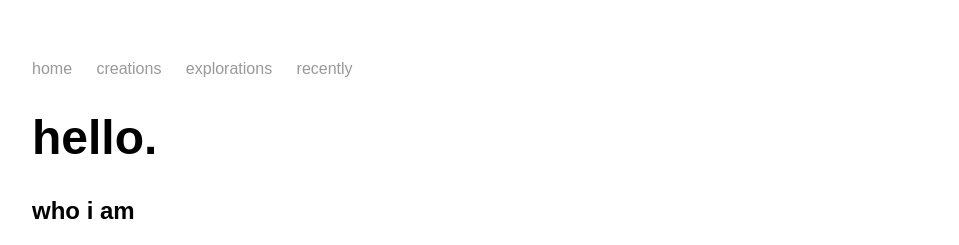
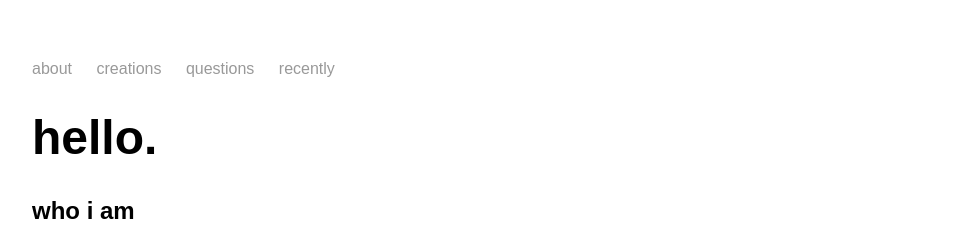
Before and after one commit to mayasheth/mayasheth.github.io, a Jekyll site: the page built from index.md, in a window 1280 px wide. Shown: the top 245 px of the page, without its empty margins (160-1119 px from the left). Built offline with Jekyll 4.4.1, drawn with Linux system fonts in a browser that asks for light colours.

Commit message:
Update default.html

```diff
--- a/_layouts/default.html
+++ b/_layouts/default.html
@@ -8,9 +8,9 @@
 		<body>
 			<nav>
 	    		<ul>
-	        		<li><a href="/">home</a></li>
+	        		<li><a href="/">about</a></li>
 		        	<li><a href="/creations">creations</a></li>
-	        		<li><a href="/explorations">explorations</a></li>
+	        		<li><a href="/questions">questions</a></li>
 	        		<li><a href="/recently">recently</a></li>
 	    		</ul>
 			</nav>
```
